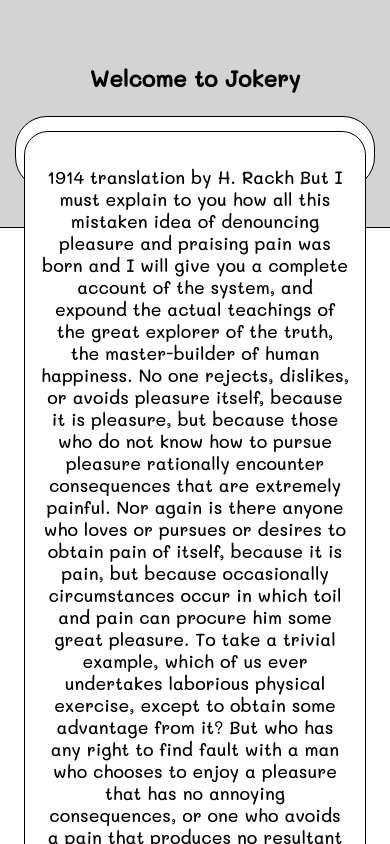
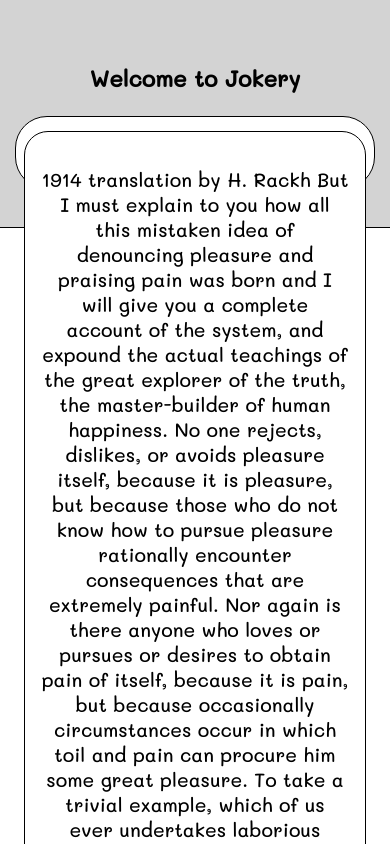
Before and after one commit to Elir-Mahad/jokery, a React (Create React App) app: page / in a window 390 px wide. Shown: the top 844 px of the page. Built offline with nearby package versions, Linux system fonts and the light colour scheme.

Commit message:
style(jokecard): improve responsiveness under 500px

```diff
--- a/src/Styles.js
+++ b/src/Styles.js
@@ -53,7 +53,7 @@
   height: 4.4rem;
   border-radius: 2rem;
   margin-bottom: -3.6rem;
-  @media (max-width: 500px) {
+  @media (max-width: 400px) {
     width: 100%;
   }
 `;
@@ -72,7 +72,7 @@
   flex-direction: column;
   justify-content: center;
   //
-  @media (max-width: 500px) {
+  @media (max-width: 400px) {
     width: 95%;
   }
   //
@@ -113,8 +113,11 @@
   padding: 1rem;
   word-break: break-word;
   @media (max-width: 500px) {
-    font-size: 1.1rem;
+    font-size: 1.2rem;
   }
+  // @media (max-width: 400px) {
+  //   font-size: 1.1rem;
+  // }
 `;
 
 export const JcBottom = styled.div`
@@ -126,7 +129,7 @@
   border-radius: 2rem;
   margin-top: -3.6rem;
   z-index: 1;
-  @media (max-width: 500px) {
+  @media (max-width: 400px) {
     width: 100%;
   }
 `;
```
